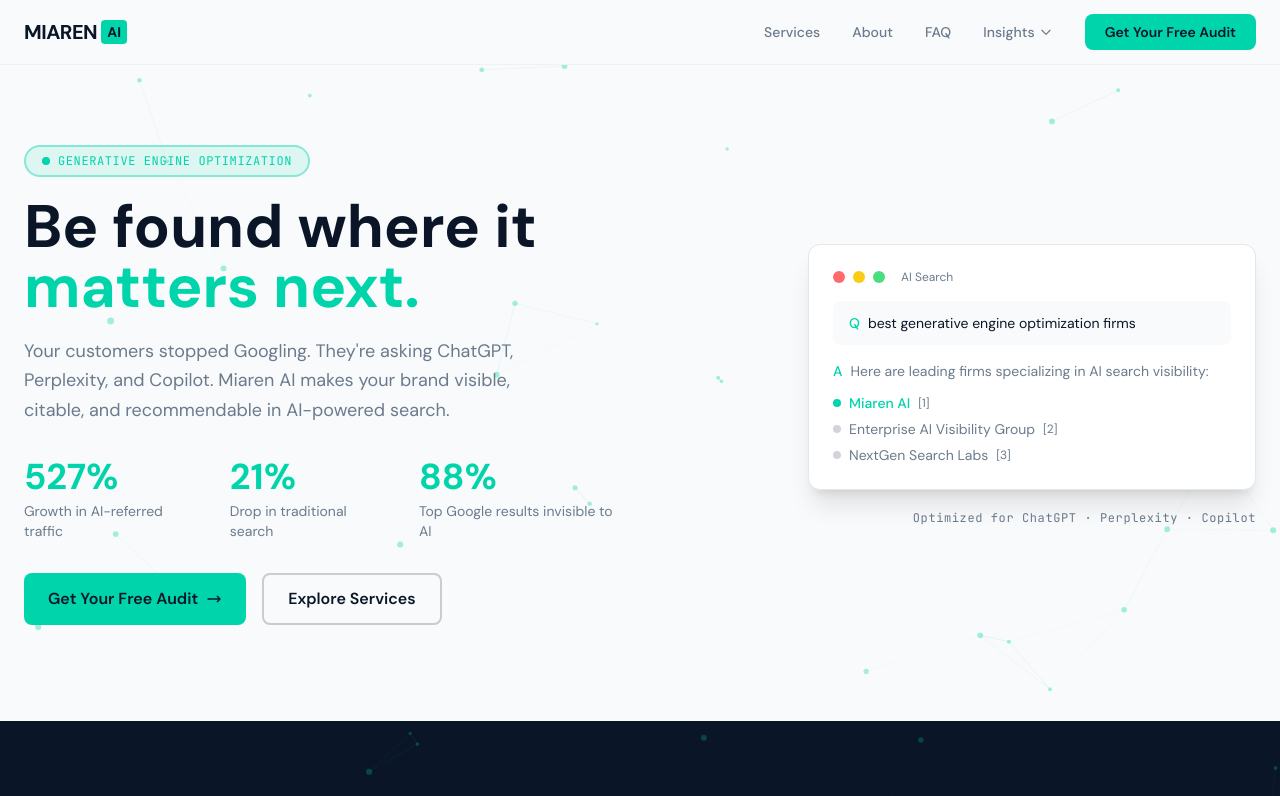
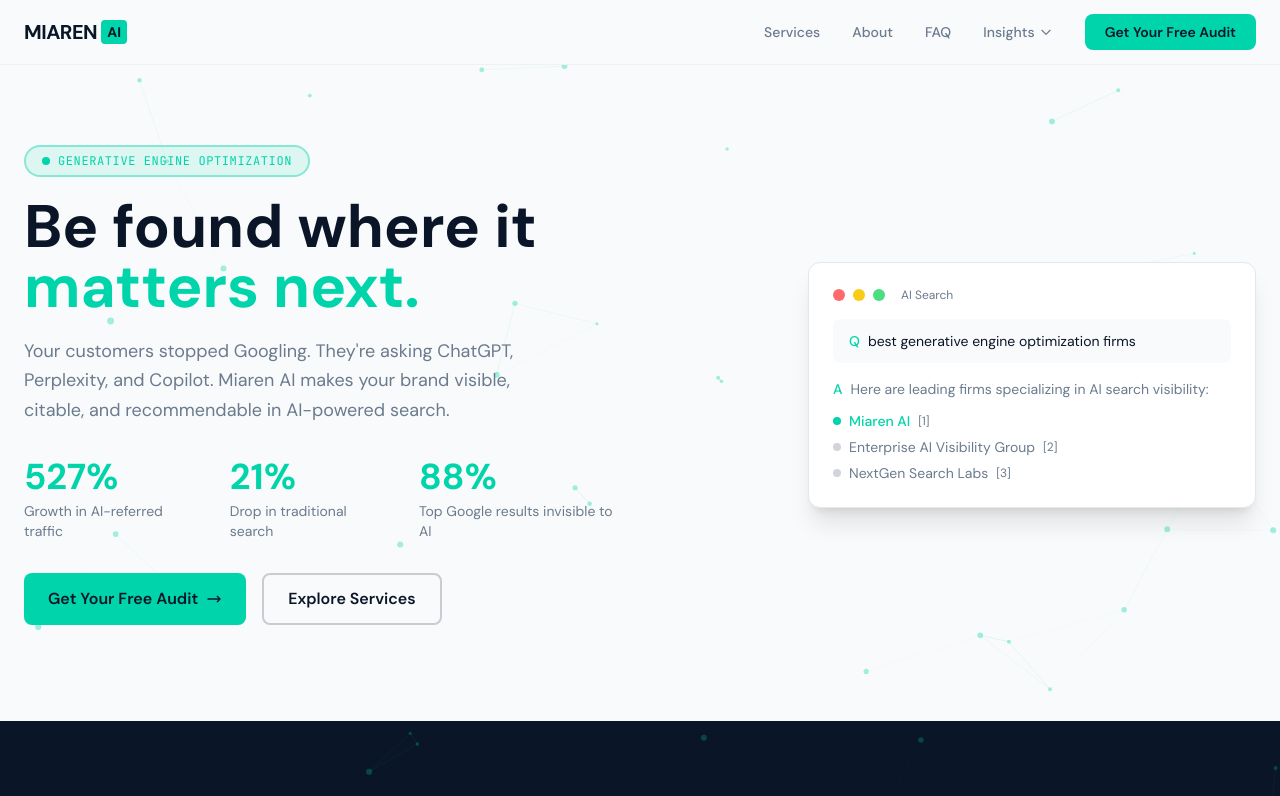
Before and after one commit to miac-design/miarenai, a Next.js app: page / in a window 1280 px wide. Shown: the top 796 px of the page. Built offline with nearby package versions, Linux system fonts and the light colour scheme.

Commit message:
remove 'Optimized for ChatGPT' text under mockup

```diff
--- a/components/AISearchMockup.tsx
+++ b/components/AISearchMockup.tsx
@@ -105,8 +105,8 @@
                 />
                 <span
                   className={`text-sm ${result.highlight
-                      ? "font-medium text-[#00D4AA]"
-                      : "text-[#6B7B8D]"
+                    ? "font-medium text-[#00D4AA]"
+                    : "text-[#6B7B8D]"
                     }`}
                 >
                   {result.name}
@@ -117,14 +117,6 @@
           </div>
         </div>
       </div>
-
-      {/* "Optimized for" text directly under the box */}
-      <p
-        className="text-right mt-5 text-xs tracking-wider text-[#6B7B8D] max-w-md ml-auto"
-        style={{ fontFamily: "var(--font-mono)" }}
-      >
-        Optimized for ChatGPT · Perplexity · Copilot
-      </p>
     </div>
   );
 }
```
